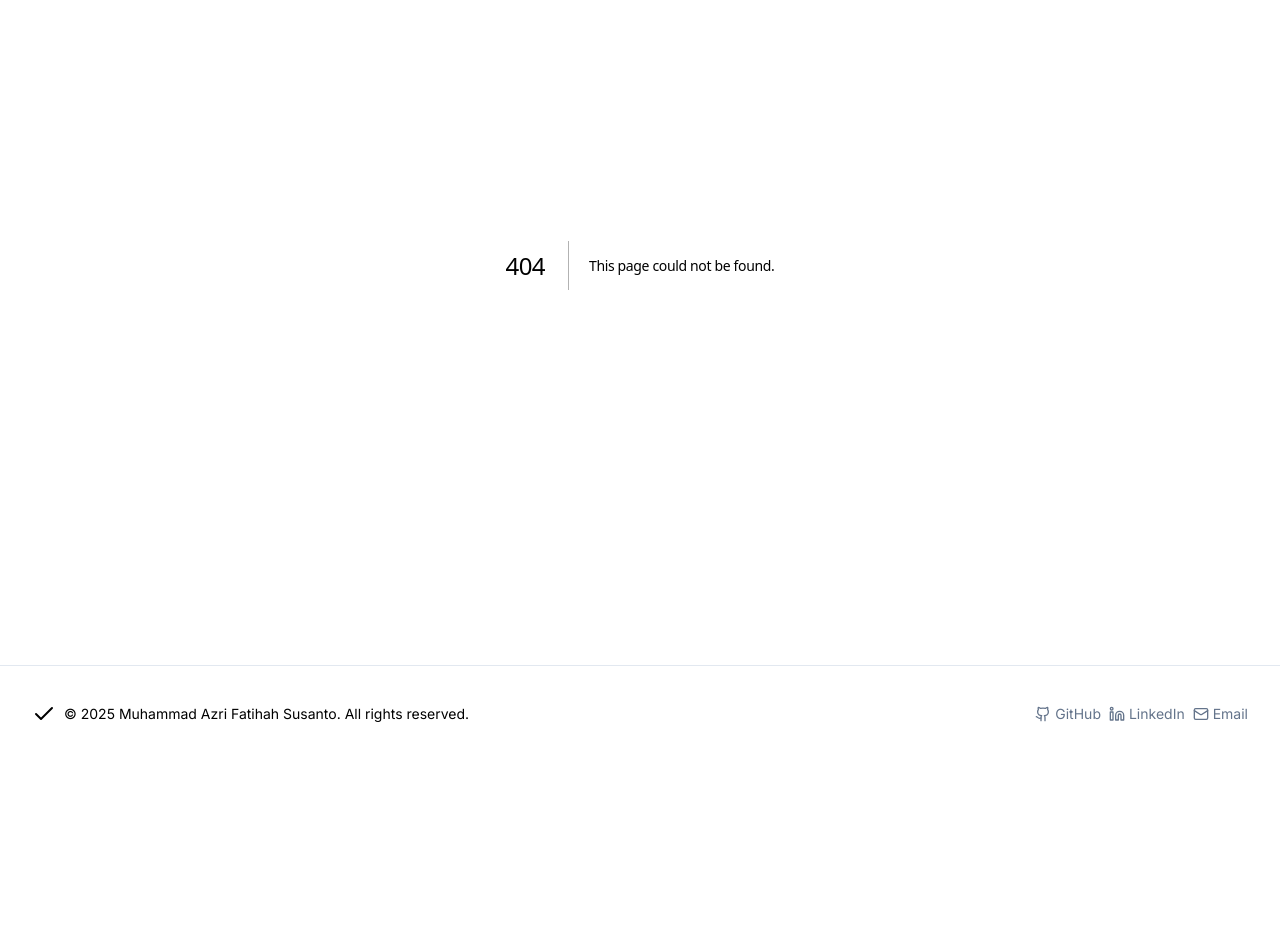
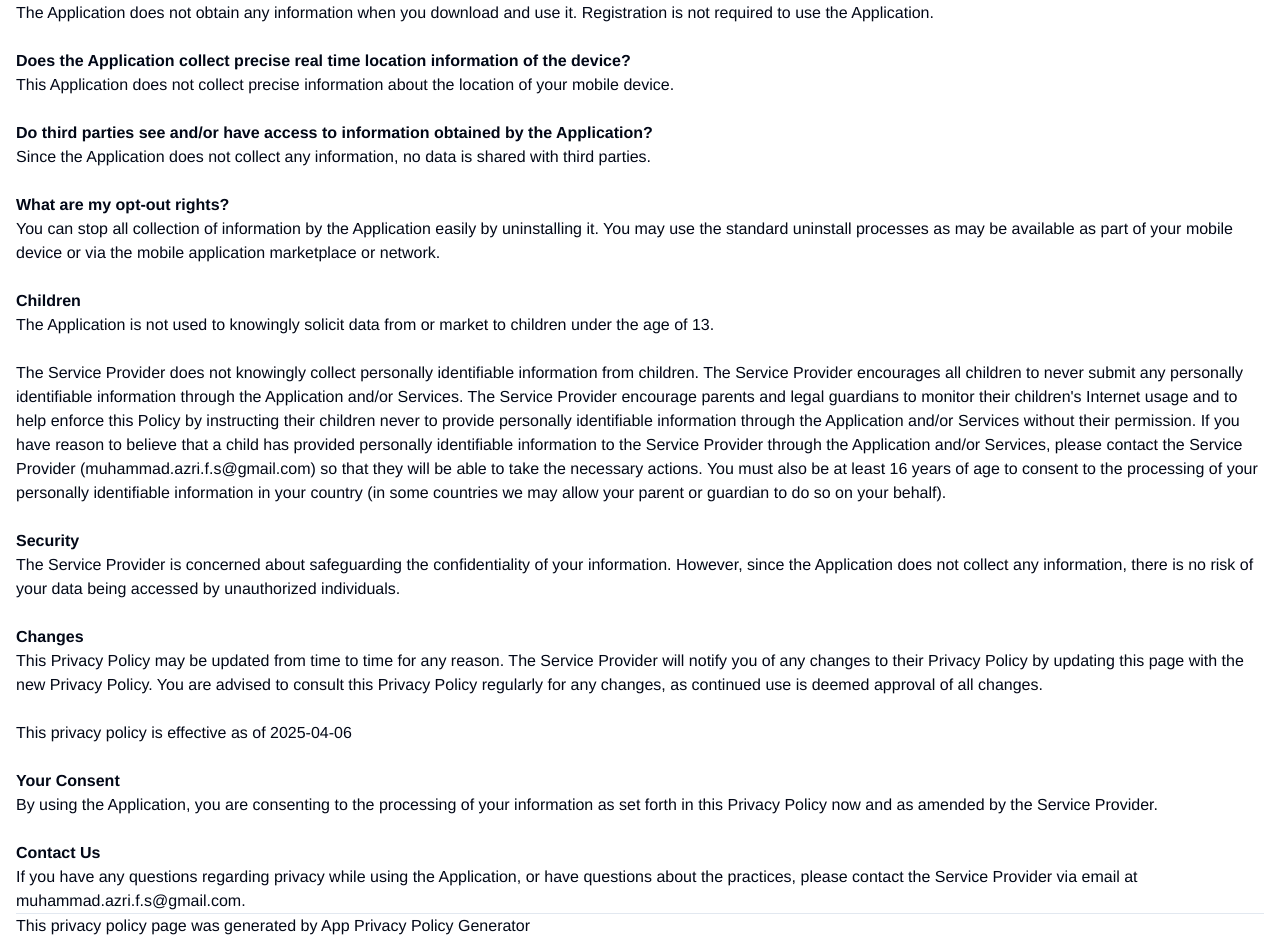
Before and after one commit to muhAzri/azri-portfolio, a Next.js app: page /privacy in a window 1280 px wide. Before the commit this address had no page. Shown: the part 200-1152 px from the top of the page. Before the commit the page ends 962 px from the top, so only its background shows below. Built offline with nearby package versions, Linux system fonts and the light colour scheme.

Commit message:
add privacy

```diff
--- /dev/null
+++ b/src/app/privacy/page.tsx
@@ -0,0 +1,130 @@
+import React from "react";
+
+export const metadata = {
+  title: "Privacy Policy",
+};
+
+export default function PrivacyPolicyPage() {
+  return (
+    <main
+      style={{
+        fontFamily: "Helvetica Neue, Helvetica, Arial, sans-serif",
+        padding: "1em",
+      }}
+    >
+      <strong>Privacy Policy</strong>
+      <p>
+        This privacy policy applies to the Floating Timer app (hereby referred
+        to as "Application") for mobile devices that was created by Muhammad
+        Azri Fatihah Susanto (hereby referred to as "Service Provider") as a
+        Free service. This service is intended for use "AS IS".
+      </p>
+      <br />
+      <strong>
+        What information does the Application obtain and how is it used?
+      </strong>
+      <p>
+        The Application does not obtain any information when you download and
+        use it. Registration is not required to use the Application.
+      </p>
+      <br />
+      <strong>
+        Does the Application collect precise real time location information of
+        the device?
+      </strong>
+      <p>
+        This Application does not collect precise information about the location
+        of your mobile device.
+      </p>
+      <br />
+      <strong>
+        Do third parties see and/or have access to information obtained by the
+        Application?
+      </strong>
+      <p>
+        Since the Application does not collect any information, no data is
+        shared with third parties.
+      </p>
+      <br />
+      <strong>What are my opt-out rights?</strong>
+      <p>
+        You can stop all collection of information by the Application easily by
+        uninstalling it. You may use the standard uninstall processes as may be
+        available as part of your mobile device or via the mobile application
+        marketplace or network.
+      </p>
+      <br />
+      <strong>Children</strong>
+      <p>
+        The Application is not used to knowingly solicit data from or market to
+        children under the age of 13.
+      </p>
+      <br />
+      <p>
+        The Service Provider does not knowingly collect personally identifiable
+        information from children. The Service Provider encourages all children
+        to never submit any personally identifiable information through the
+        Application and/or Services. The Service Provider encourage parents and
+        legal guardians to monitor their children's Internet usage and to help
+        enforce this Policy by instructing their children never to provide
+        personally identifiable information through the Application and/or
+        Services without their permission. If you have reason to believe that a
+        child has provided personally identifiable information to the Service
+        Provider through the Application and/or Services, please contact the
+        Service Provider (muhammad.azri.f.s@gmail.com) so that they will be able
+        to take the necessary actions. You must also be at least 16 years of age
+        to consent to the processing of your personally identifiable information
+        in your country (in some countries we may allow your parent or guardian
+        to do so on your behalf).
+      </p>
+      <br />
+      <strong>Security</strong>
+      <p>
+        The Service Provider is concerned about safeguarding the confidentiality
+        of your information. However, since the Application does not collect any
+        information, there is no risk of your data being accessed by
+        unauthorized individuals.
+      </p>
+      <br />
+      <strong>Changes</strong>
+      <p>
+        This Privacy Policy may be updated from time to time for any reason. The
+        Service Provider will notify you of any changes to their Privacy Policy
+        by updating this page with the new Privacy Policy. You are advised to
+        consult this Privacy Policy regularly for any changes, as continued use
+        is deemed approval of all changes.
+      </p>
+      <br />
+      <p>This privacy policy is effective as of 2025-04-06</p>
+      <br />
+      <strong>Your Consent</strong>
+      <p>
+        By using the Application, you are consenting to the processing of your
+        information as set forth in this Privacy Policy now and as amended by
+        the Service Provider.
+      </p>
+      <br />
+      <strong>Contact Us</strong>
+      <p>
+        If you have any questions regarding privacy while using the Application,
+        or have questions about the practices, please contact the Service
+        Provider via email at{" "}
+        <a href="mailto:muhammad.azri.f.s@gmail.com">
+          muhammad.azri.f.s@gmail.com
+        </a>
+        .
+      </p>
+      <hr />
+      <p>
+        This privacy policy page was generated by{" "}
+        <a
+          href="https://app-privacy-policy-generator.nisrulz.com/"
+          target="_blank"
+          rel="noopener noreferrer"
+        >
+          App Privacy Policy Generator
+        </a>
+      </p>
+    </main>
+  );
+}
```
